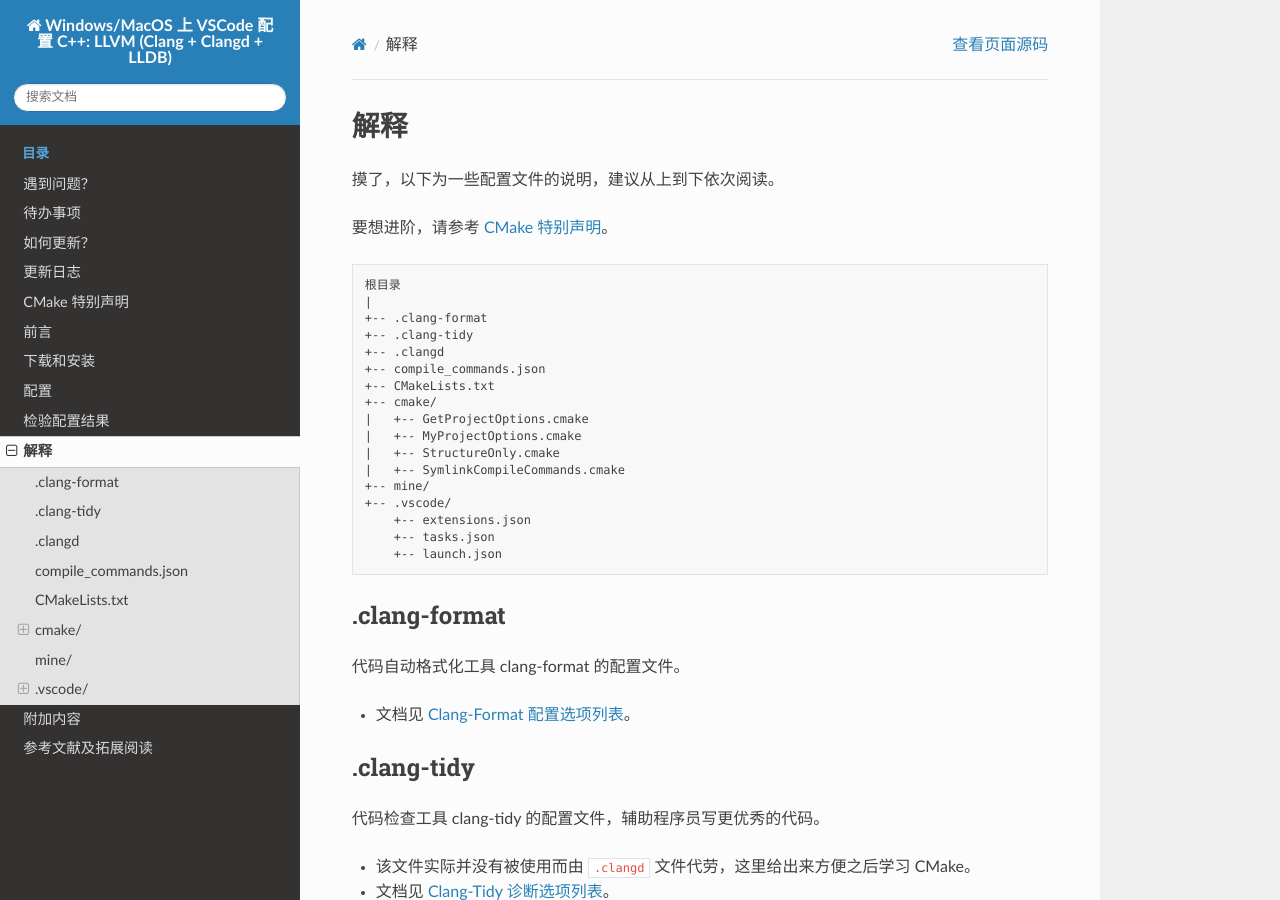
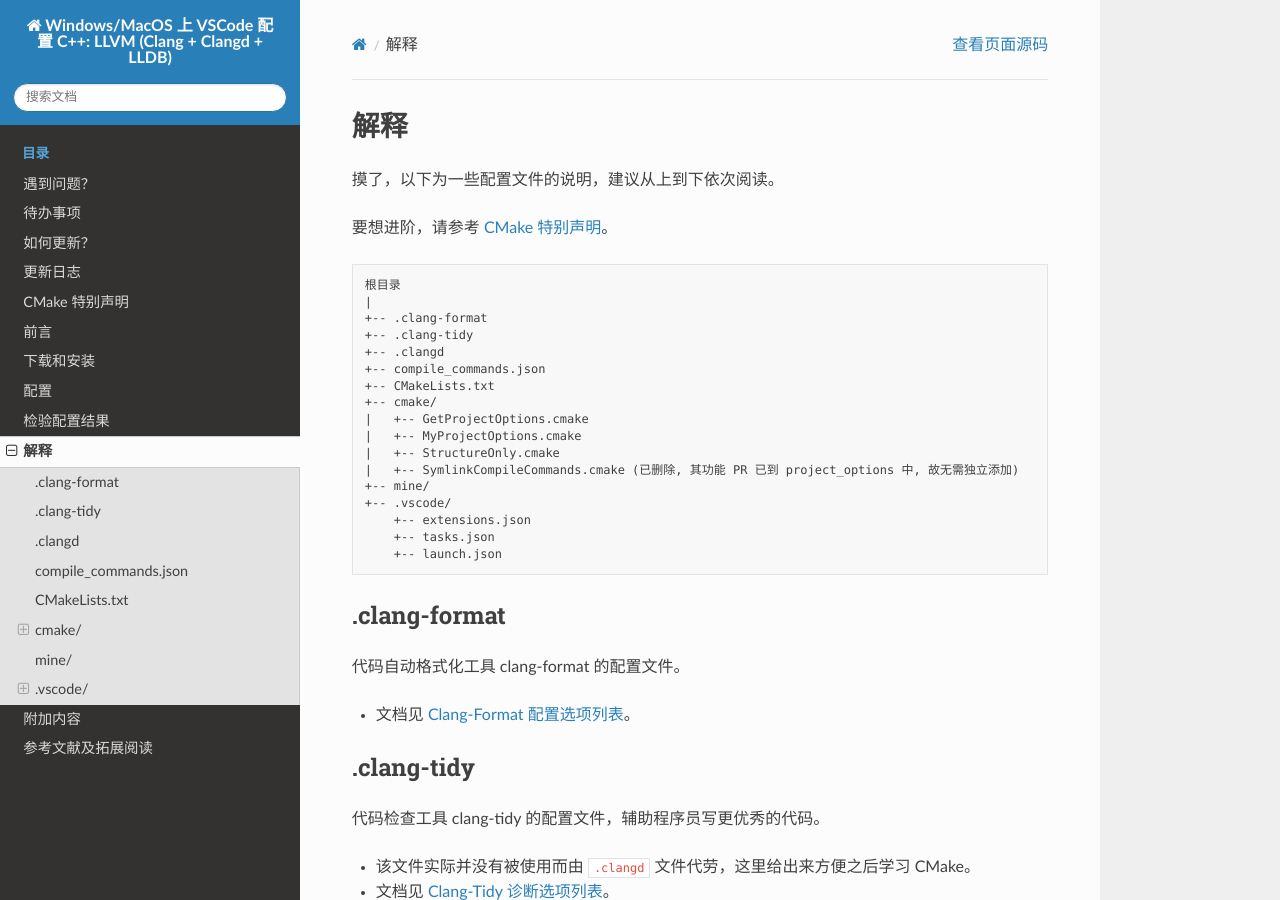
Before and after one commit to FeignClaims/vscode_cpp_starter, a Sphinx documentation site: the page built from docs/source/explain.rst, in a window 1280 px wide and 900 px high. Built offline with Sphinx 7.4.7 and the Read the Docs theme 2.0.0, drawn with Linux system fonts in a browser that asks for light colours; some of the changed text lies outside the part shown.

Commit message:
移除 `cmake/SymlinkCompileCommands.cmake`
其功能已 PR 到 project_options 中，故此处无需独立添加

```diff
--- a/docs/source/explain.rst
+++ b/docs/source/explain.rst
@@ -20,7 +20,7 @@
   |   +-- GetProjectOptions.cmake
   |   +-- MyProjectOptions.cmake
   |   +-- StructureOnly.cmake
-  |   +-- SymlinkCompileCommands.cmake
+  |   +-- SymlinkCompileCommands.cmake (已删除, 其功能 PR 已到 project_options 中, 故无需独立添加)
   +-- mine/
   +-- .vscode/
       +-- extensions.json
@@ -123,6 +123,10 @@
 SymlinkCompileCommands.cmake
 ==================================
 
+.. note::
+
+  该文件已删除，其功能 PR 已到 project_options 中，故无需独立添加。
+
 在包含（ ``include()`` ）该文件的 ``CMakeLists.txt`` 文件所在目录下创建 ``compile_commands.json`` 的快捷方式。
 
 - 创建这个快捷方式便于 clangd 找到 ``compile_commands.json``，兼容源外构建。
--- a/docs/source/update_notes.rst
+++ b/docs/source/update_notes.rst
@@ -14,6 +14,7 @@
 
 更新方法见 :doc:`how_to_update`。
 
+- 2023 年 1 月 30 日，移除 ``cmake/SymlinkCompileCommands.json``，已将该功能 PR 到 project_options 中。
 - 2023 年 1 月 22 日，允许 clangd 更热切地索引标准库。
 - 2023 年 1 月 19 日，更新大量配置：
 
```
Also changed, not shown: 4 other files.
